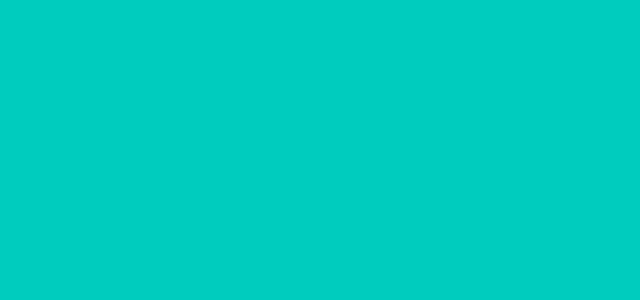
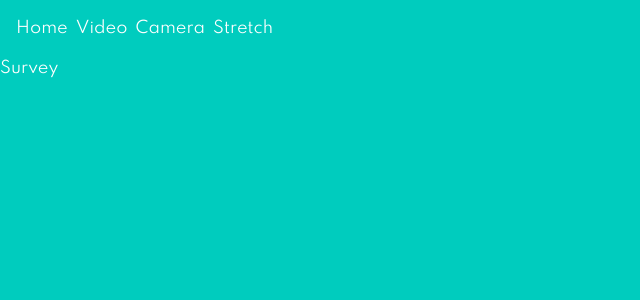
Before and after one commit to CorinaNC/office_pt, a React (Vite) app in the folder react-frontend/: page /survey in a window 1280 px wide. Before the commit this address had no page. Shown: the top 300 px of the page, without its empty margins (0-640 px from the left). Built offline with nearby package versions, Linux system fonts and the light colour scheme.

Commit message:
added survey route

```diff
--- a/react-frontend/src/main.tsx
+++ b/react-frontend/src/main.tsx
@@ -9,6 +9,7 @@ import Home from "./pages/Home.tsx";
 import Videos from "./pages/Videos.tsx";
 import Stretch from "./pages/Stretch.tsx";
 import LiveWebFeed from "./pages/LiveWebFeed.js";
+import Survey from "./pages/Survey.tsx";
 createRoot(document.getElementById("root")!).render(
   <StrictMode>
     <ChakraProvider theme={theme}>
@@ -20,6 +21,7 @@ createRoot(document.getElementById("root")!).render(
             <Route path="/videos" element={<Videos />} />
             <Route path="/camera" element={<LiveWebFeed />} />
             <Route path="/stretch" element={<Stretch />} />
+            <Route path="/survey" element={<Survey />} />
           </Route>
         </Routes>
       </BrowserRouter>
--- a/react-frontend/src/pages/LiveWebFeed.tsx
+++ b/react-frontend/src/pages/LiveWebFeed.tsx
@@ -2,7 +2,7 @@ import { useRef, useEffect, useState, useCallback } from "react";
 import Webcam from "react-webcam";
 import { Pose, Results, POSE_CONNECTIONS } from "@mediapipe/pose";
 import { Camera } from "@mediapipe/camera_utils";
-import { Box, Button } from "@chakra-ui/react";
+import { Box, Button, HStack, Link } from "@chakra-ui/react";
 import { drawConnectors, drawLandmarks } from "@mediapipe/drawing_utils";
 
 const postureTimer = 10000;
@@ -46,7 +46,7 @@ const LiveWebFeed = () => {
       }
     }
   }, []);
-
+  const handleSessionEnd = () => {};
   const showBadPostureNotification = useCallback(() => {
     if (!("Notification" in window)) {
       console.warn("This browser does not support notifications");
@@ -67,7 +67,6 @@ const LiveWebFeed = () => {
 
     const notification = new Notification("SIT UP STRAIGHT !", {
       body: "You've had bad posture for more than 10 seconds. Please adjust your position!",
-      icon: "/favicon.ico",
       tag: "posture-alert",
       requireInteraction: true,
     });
@@ -178,7 +177,11 @@ const LiveWebFeed = () => {
               );
               if (timeLeft > 0) {
                 canvasCtx.fillText(`${feedback}`, 10, 30);
-                canvasCtx.fillText(`(Please sit up straight or you may be alerted!)`, 10, 50);
+                canvasCtx.fillText(
+                  `(Please sit up straight or you may be alerted!)`,
+                  10,
+                  50
+                );
               } else {
                 canvasCtx.fillText(`${feedback} (ALERT ACTIVE!)`, 10, 30);
               }
@@ -349,10 +352,11 @@ const LiveWebFeed = () => {
             transform: "scaleX(-1)",
             maxWidth: "100%",
             height: "auto",
-            borderRadius: "1rem"
+            borderRadius: "1rem",
           }}
         />
       </Box>
+      <HStack>
         <Button
           colorScheme={goodPosture ? "green" : "blue"}
           onClick={calibratePosture}
@@ -362,6 +366,11 @@ const LiveWebFeed = () => {
         >
           {goodPosture ? "Recalibrate Posture" : "Calibrate Posture"}
         </Button>
+        <Button colorScheme="red">
+          <Link href="/survey">End Session</Link>
+        </Button>
+      </HStack>
+
       {notificationPermission !== "granted" && (
         <Button
           colorScheme="orange"
--- /dev/null
+++ b/react-frontend/src/pages/Survey.tsx
@@ -0,0 +1,9 @@
+import React from 'react'
+
+const Survey = () => {
+  return (
+    <div>Survey</div>
+  )
+}
+
+export default Survey
```
Lines whose indentation alone changed are shown as unchanged.
